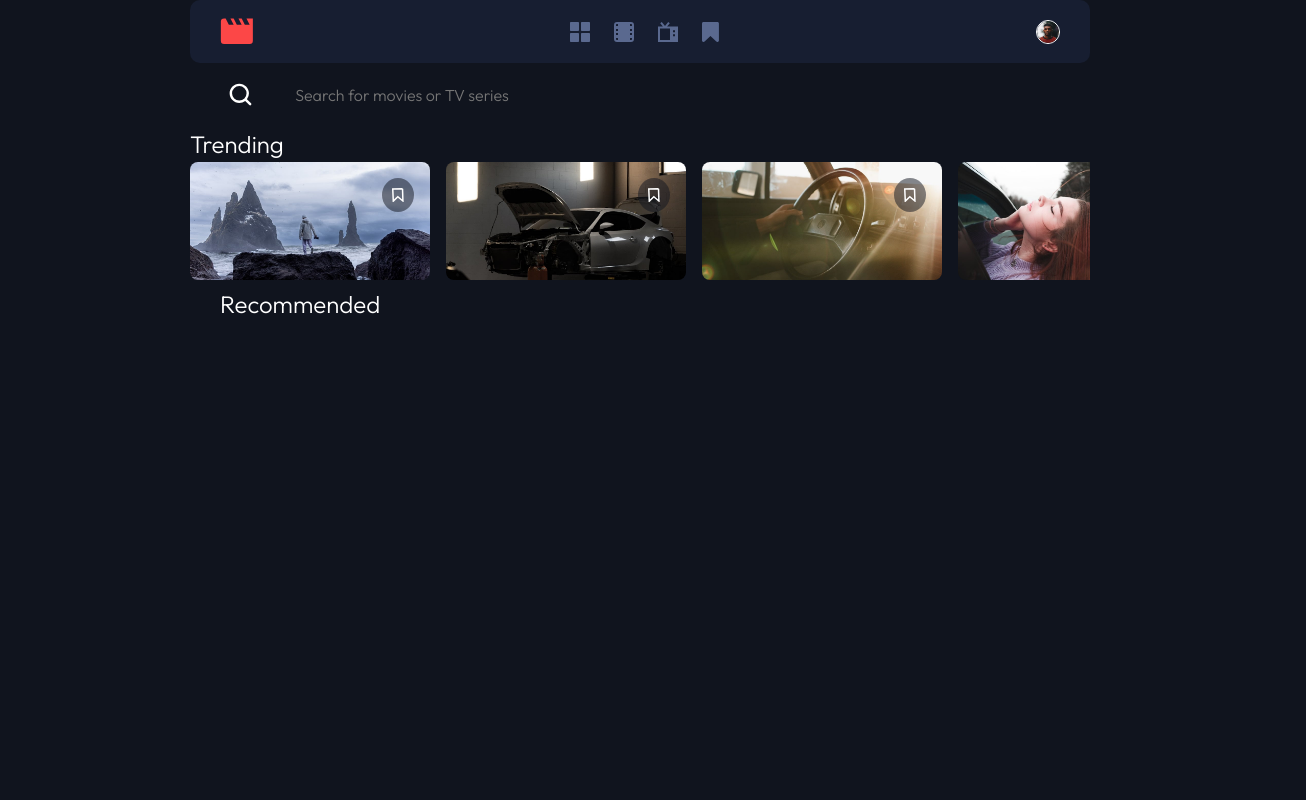
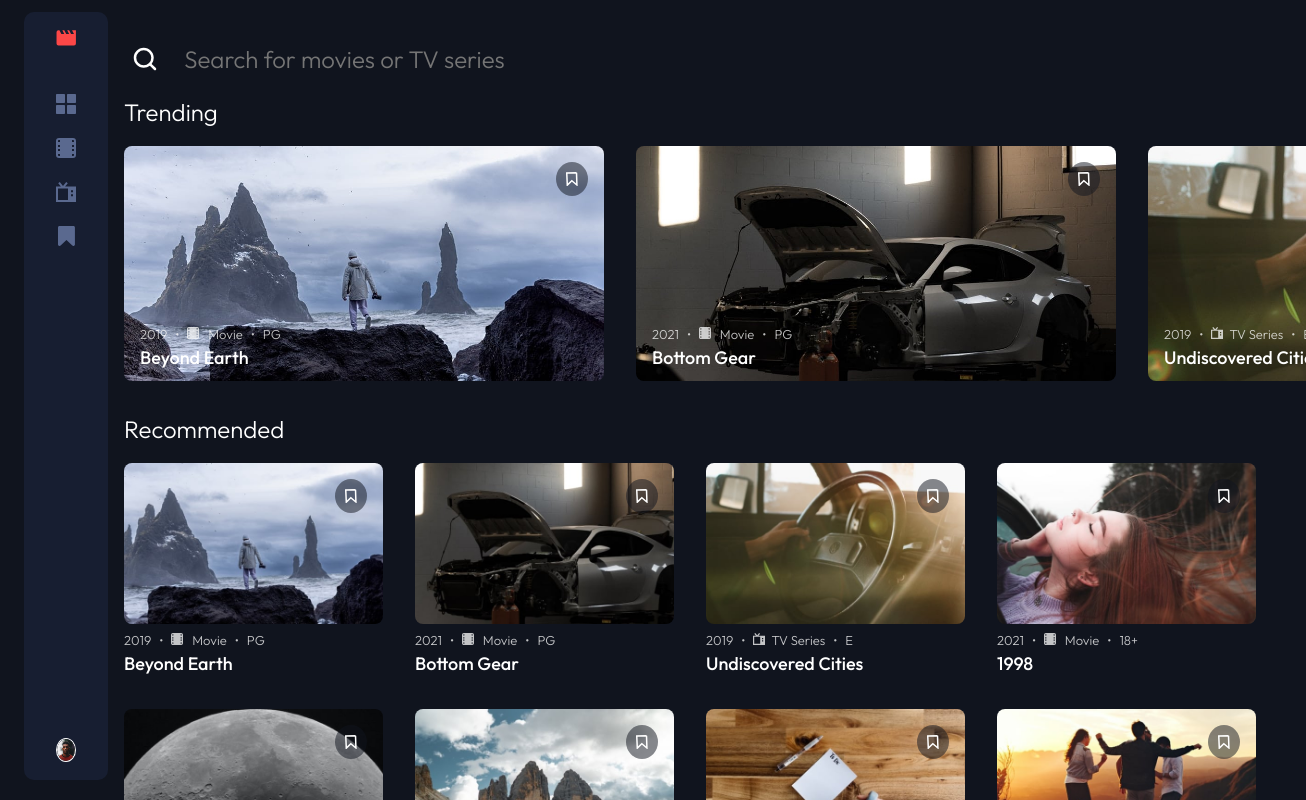
Before and after one commit to tlbodrick/entertainment-app, a React (Create React App) app: page / in a window 1280 px wide. Shown: the top 800 px of the page, 1306 px wide, since content can reach past the window. Built offline with nearby package versions, Linux system fonts and the light colour scheme.

Commit message:
added trending and recommended sections and worked on responsiveness

```diff
--- a/src/App.js
+++ b/src/App.js
@@ -10,10 +10,10 @@ import Home from "./components/Home"
 
 function App() {
   return (
-    <div className="App container flow">
+    <div className="App container flow flex">
       {/* nav  */}
-      <nav className="flex container bg-dark">
-        <img src={logo} />
+      <nav className="flex bg-dark">
+        <img className="logo" alt="logo" src={logo} />
         <div className="pages flex">
           <IconNavHome />
           <IconNavMovies />
@@ -23,14 +23,16 @@ function App() {
         <img className="avatar" src={avatar} />
       </nav>
 
+      <main>
         {/* search */}
-      <form className="search container flex">
+        <form className="search flex">
           <button className="search-btn" type="submit"><img src={iconSearch} /></button>
           <label className="label" htmlFor="query"><span className="sr-only">Search bar</span></label>
           <input className="search-bar fw-light" type="text" name="query" placeholder="Search for movies or TV series" />
         </form>
 
         <Home />
+      </main>
     </div>
   );
 }
--- a/src/components/Home.js
+++ b/src/components/Home.js
@@ -6,18 +6,25 @@ function Home() {
 
     const trendingMedia = data.filter(media => media.isTrending === true)
     const renderTrending = trendingMedia.map(media => {
-        return <MediaItem thumbnail={media.thumbnail.trending.large} />
+        return <MediaItem thumbnail={media.thumbnail.trending.large} mediaInfo={media} thisClass="trending" />
+    })
+
+    console.log(data)
+
+    const renderMedia = data.map(media => {
+        return <MediaItem thumbnail={media.thumbnail.regular.large} mediaInfo={media} thisClass="recommended" />
     })
 
     return (
-        <div>
-            <section>
+        <div className="flow">
+            <section className="trending-section">
                 <h2 className="fw-light fs-600">Trending</h2>
                 <div className="trending-media flex">{renderTrending}</div>
             </section>
 
-            <section className="container">
+            <section className="recommended-section">
                 <h2 className="fw-light fs-600">Recommended</h2>
+                <div className="recommended-media grid">{renderMedia}</div>
             </section>
         </div>
     )
--- a/src/components/MediaItem.js
+++ b/src/components/MediaItem.js
@@ -1,14 +1,29 @@
 import { ReactComponent as IconBookmarkEmpty } from '../icons/icon-bookmark-empty.svg'
 import iconPlay from '../icons/icon-play.svg'
+import iconCategoryMovie from "../icons/icon-category-movie.svg"
+import iconCategoryTV from "../icons/icon-category-tv.svg"
 
-function MediaItem({ thumbnail }) {
+function MediaItem({ thumbnail, mediaInfo, thisClass }) {
 
     return (
         <div className="item">
             <button className="bookmark-icon flex" aria-selected="false"><IconBookmarkEmpty /></button>
             <div className="thumbnail">
                 <img src={thumbnail} />
-                <div className="playPanel flex fs-600 fw-500"><img src={iconPlay} /> Play</div>
+                <div className="playPanel flex fs-600 fw-500"><img src={iconPlay} /><p className="sr-only">Play</p></div>
+            </div>
+            <div className={thisClass}>
+                <div className="media-info fw-light fs-300 flex">
+                    <p>{mediaInfo.year}</p>
+                    <span>•</span>
+                    {mediaInfo.category === 'Movie' ?
+                        <p><img className="category-img" src={iconCategoryMovie} /> Movie</p> :
+                        <p><img className="category-img" src={iconCategoryTV} />TV Series</p>
+                    }
+                    <span>•</span>
+                    <p>{mediaInfo.rating}</p>
+                </div>
+                <p className="fw-bold fs-500">{mediaInfo.title}</p>
             </div>
         </div>
     )
--- a/src/index.css
+++ b/src/index.css
@@ -47,15 +47,6 @@ picture {
     margin: 0;
 }
 
-h1,
-h2,
-h3,
-h4,
-h5,
-h6,
-p {
-    font-weight: 400;
-}
 
 body {
     font-family: var(--ff-sans);
@@ -105,13 +96,12 @@ UTILITY CLASSES
 }
 
 .flow > *:where(:not(:first-child)) {
-    margin-top: var(--flow-space, 1rem);
+    margin-top: var(--flow-space, 1.5rem);
 }
 
 .container {
-    padding-inline: 2em;
+    padding-inline: 1.5rem;
     margin-inline: auto;
-    max-width: 60rem;
 }
 
 .sr-only {
@@ -150,6 +140,15 @@ UTILITY CLASSES
 .fw-bold {font-weight:var(--fw-bold);}
 
 /* components */
+
+.App {
+  flex-direction: column;
+}
+
+
+.pages {
+  flex-direction: row;
+}
 
 .item {
   position: relative;
@@ -224,7 +223,7 @@ nav {
   border-radius: .625rem;
   justify-content: space-between;
   align-items: center;
-  padding: 1.125rem 0;
+  padding: 1.125rem 2rem;
 }
 
 .avatar {
@@ -238,7 +237,43 @@ nav {
   --gap: 1.5rem;
 }
 
+@media (min-width: 60em) {
+  .App {
+    flex-direction: row;
+
+  }
+
+  nav, .pages {
+    flex-direction: column;
+  }
+
+  nav {
+    height: 96vh;
+    margin: .75rem 0;
+    justify-content: flex-start;
+  }
+
+  .pages {
+    margin-top:2rem;
+    align-items: center;
+  }
+
+  .avatar {
+    margin-top: auto;
+  }
+
+  .logo {
+    flex-shrink: 0;
+  }
+}
+
 /* search bar */
+
+.search {
+  margin-top: 2rem;
+  align-items: center;
+  gap: .5rem;
+}
 
 .search-btn {
   background: none;
@@ -254,6 +289,7 @@ nav {
   width: 100%;
 }
 
+
 .search-bar:focus {
   color: hsl( var(--clr-white) );
   caret-color: hsl(var(--clr-red));
@@ -262,11 +298,81 @@ nav {
 
 /* trending */
 
+h2 {
+  margin-bottom: 1rem;
+}
+
+::-webkit-scrollbar {
+    width: 0;
+    background: transparent;
+}
+
 .trending-media {
   overflow: scroll;
+  margin-right: -50px;
+  gap: 2rem;
 }
 
 .trending-media > * {
   flex-shrink: 0;
-  max-width: 240px;
+  max-width: 20rem;
 }
+
+.recommended-media {
+  grid-template-columns: repeat(2,1fr);
+  gap: 2rem;
+}
+
+@media(min-width: 60em) {
+  .recommended-media {
+    grid-template-columns: repeat(4, 1fr);
+  }
+
+  .trending-media > * {
+    max-width: 30rem;
+  }
+
+  .search-bar {
+    font-size: var(--fs-600);
+  }
+
+  .search {
+    margin-top: 1rem;
+  }
+}
+
+@media(min-width: 40em) and (max-width: 60em) {
+  .recommended-media {
+    grid-template-columns: repeat(3, 1fr)
+  }
+
+  .trending-media > * {
+    max-width: 25rem;
+  }
+
+  .search-bar {
+    font-size: var(--fs-600);
+  }
+}
+
+.media-info {
+  color: hsl( var(--clr-white) / .75);
+  gap: .5rem;
+}
+
+.category-img {
+  display: inline;
+  padding-right: .375rem;
+}
+
+.trending-section {
+  padding-top: 1rem;
+}
+
+.trending {
+  position: absolute;
+  padding: 1rem;
+  bottom: 0;
+  margin: auto;
+  z-index: 9999;
+}
```
Lines whose indentation alone changed are shown as unchanged.
